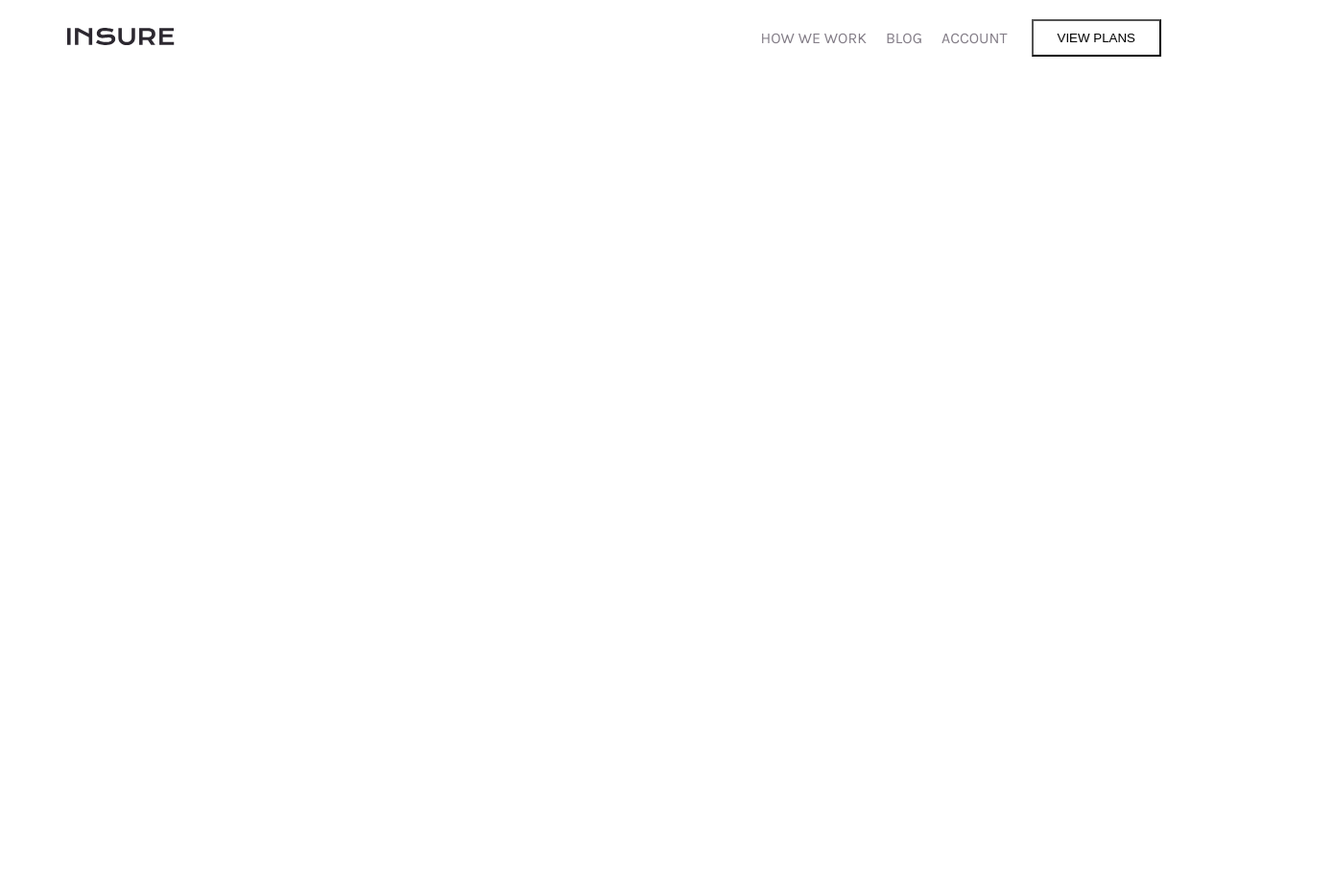
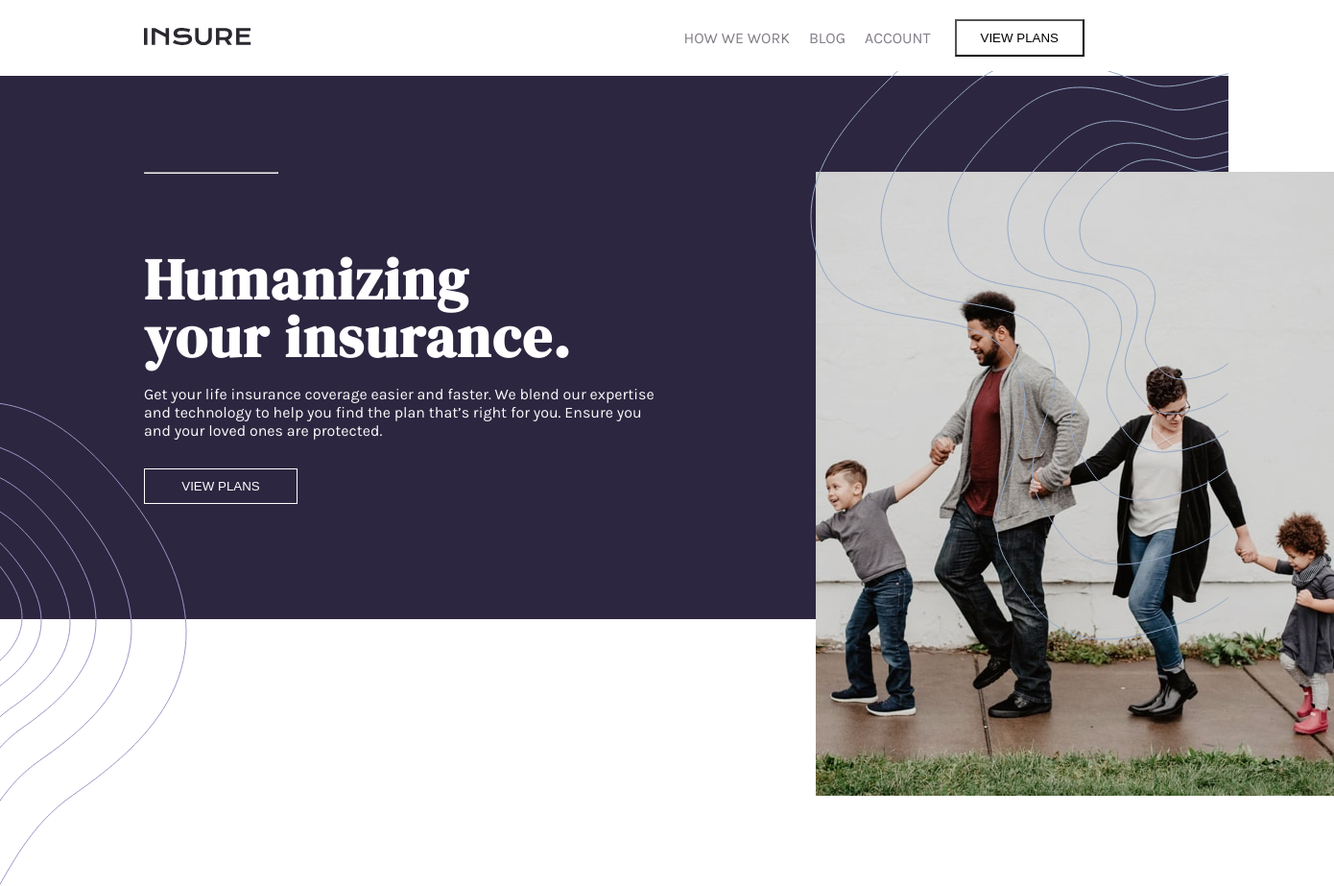
Before and after one commit to mohitpuri-codes/insure-landing-page, a plain HTML site: page index.html in a window 1280 px wide. Shown: the whole page at 96% size, 1390 px wide, since content can reach past the window. Before the commit the page ends 800 px from the top, so only its background shows below. Drawn offline with Linux system fonts and the light colour scheme.

Commit message:
feat: Added the main landing page

```diff
--- a/index.html
+++ b/index.html
@@ -40,5 +40,28 @@
       </nav>
     </header>
 
+    <!-- landing page -->
+
+    <section>
+      <div class="main-landing">
+        <img class="bg-pattern bg-pattern-left" src="images/bg-pattern-intro-left-desktop.svg" alt="">
+         <div class="main-landing__left">
+          <hr>
+          <div class="left-content">
+            <h3 class="left-content__title">Humanizing your insurance.</h3>
+            <p>Get your life insurance coverage easier and faster. We blend our expertise
+              and technology to help you find the plan that’s right for you. Ensure you
+              and your loved ones are protected.</p>
+              <button>VIEW PLANS</button>
+          </div>
+         </div>
+         <div class="main-landing__right">
+          <img src="images/image-intro-desktop.jpg" alt="">
+         </div>
+         <img class="bg-pattern bg-pattern-right" src="images/bg-pattern-intro-right-desktop.svg" alt="">
+      </div>
+    </section>
+
+
 </body>
 </html>
--- a/style.css
+++ b/style.css
@@ -17,7 +17,10 @@ nav {
   display: flex;
   justify-content: space-between;
   align-items: center;
-  padding: 20px 70px;
+  padding: 20px 150px;
+  margin: 0 auto;
+  z-index: 99999;
+  /* position: sticky;  */
 }
 
 ul {
@@ -70,3 +73,113 @@ a {
     padding: 10px;
   }
 }
+
+/* main landing page */
+
+h1,
+h2,
+h3 {
+  font-family: "DM Serif Display", serif;
+}
+
+p {
+  color: hsl(0, 0%, 98%);
+}
+
+.left-content button {
+  padding: 10px 25px;
+  background-color: transparent;
+  color: white;
+  border: 1px solid white;
+  width: 160px;
+  margin-top: 10px;
+  margin-bottom: 120px;
+}
+
+.main-landing {
+  background-color: hsl(256, 26%, 20%);
+  display: flex;
+  align-items: start;
+  padding: 100px 0 0 0;
+  gap: 60px;
+  position: relative;
+  width: 100%;
+}
+.main-landing__left {
+  display: flex;
+  flex-direction: column;
+  width: 50%;
+  margin-left: 150px;
+}
+
+.main-landing__left hr {
+  margin-bottom: 80px;
+  width: 140px;
+}
+
+.main-landing__right {
+  /* width: 50%; */
+}
+
+.main-landing__right img {
+  position: absolute;
+  object-fit: contain;
+  /* width: 100%; */
+}
+
+.left-content {
+  display: flex;
+  gap: 20px;
+  flex-direction: column;
+}
+
+.left-content__title {
+  color: white;
+  font-size: 60px;
+  width: 15ch;
+  letter-spacing: 2px;
+  line-height: 60px;
+}
+
+.left-content p {
+  width: 57ch;
+}
+
+.bg-pattern-left {
+  z-index: 999;
+  position: absolute;
+  top: 340px;
+}
+
+.bg-pattern-right {
+  z-index: 999;
+  /* position: relative; */
+  position: absolute;
+  top: -5px;
+  right: 0;
+  height: min-content;
+}
+
+/* @media only screen and (max-width: 600px) {
+  .main-landing {
+    display: flex;
+    flex-direction: row-reverse;
+  }
+  .main-landing__right img {
+    width: 100px;
+    position: static  ;
+  }
+  hr {
+    display: none;
+  }
+
+  .main-landing__left {
+    line-height: normal;
+    letter-spacing: normal;
+  }
+  .left-content__title {
+    font-size: 20px;
+    line-height: normal;
+    letter-spacing: normal;
+  }
+} */
```
